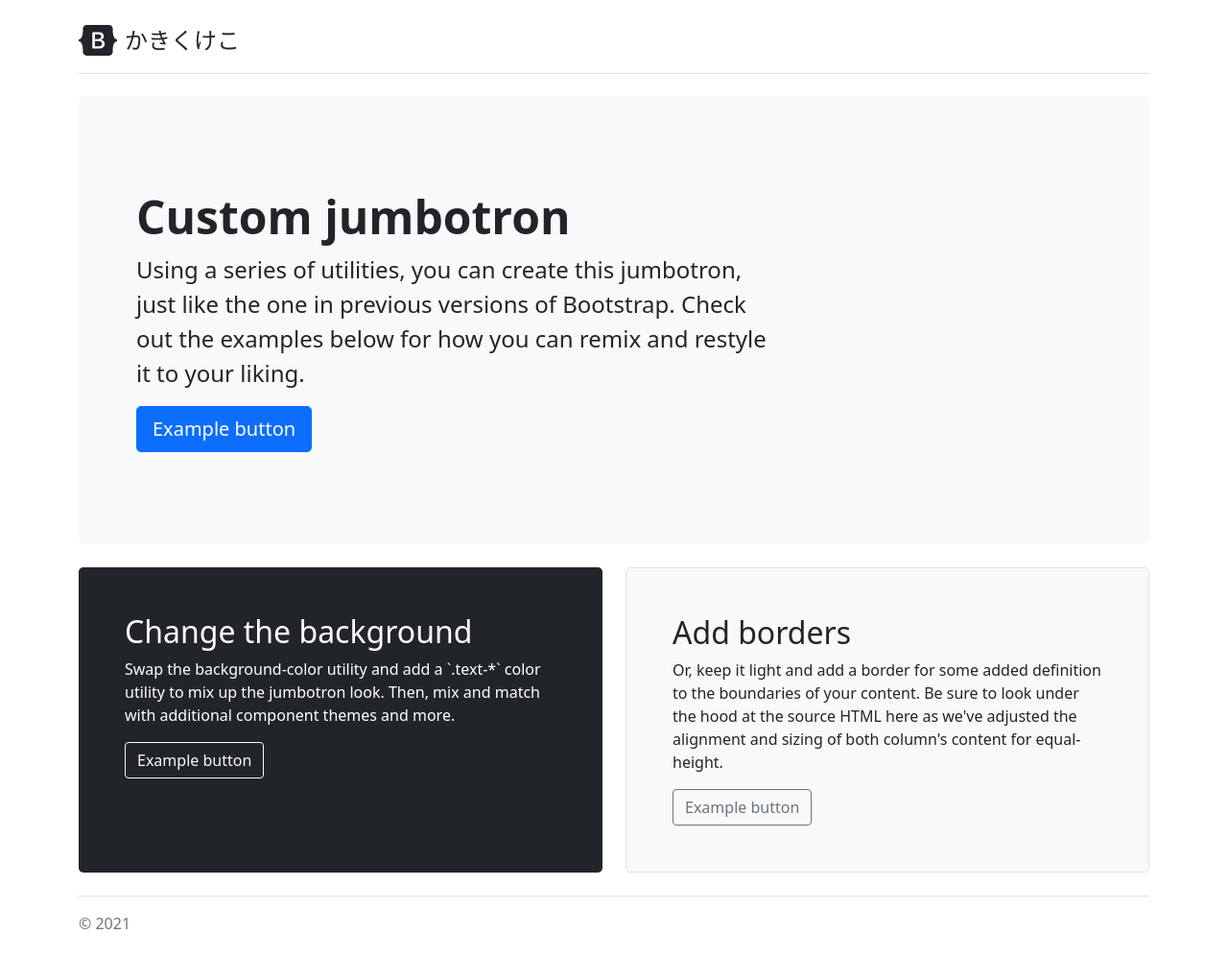
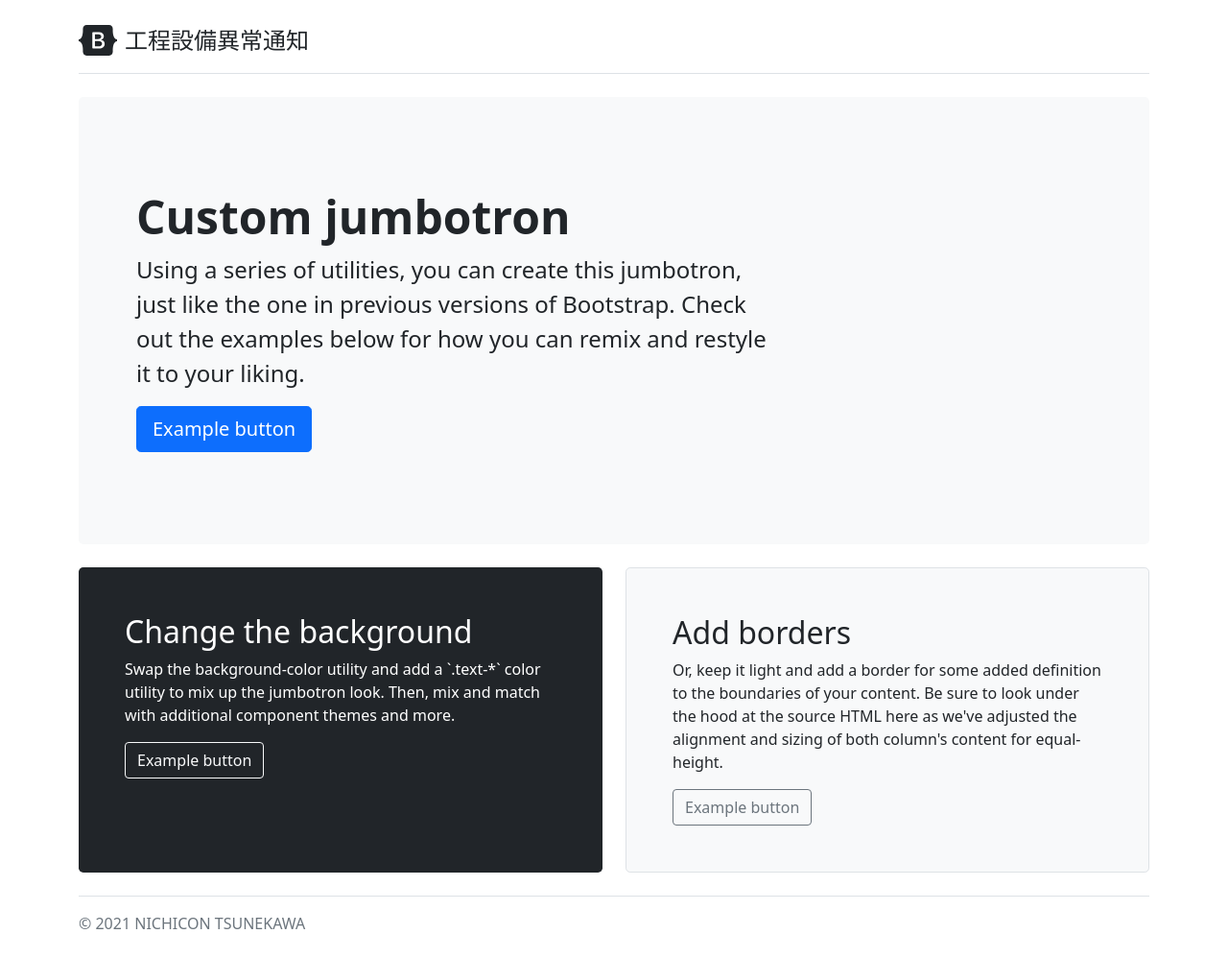
Before and after one commit to nichiconfirst/testpage, a plain HTML site: page index.html in a window 1280 px wide. Shown: the whole page at 96% size. Drawn offline with Linux system fonts and the light colour scheme.

Commit message:
Update index.html

```diff
--- a/index.html
+++ b/index.html
@@ -49,7 +49,7 @@
 
 
           </svg>
-          <span class="fs-4">かきくけこ</span>
+          <span class="fs-4">工程設備異常通知</span>
         </a>
       </header>
 
@@ -84,7 +84,7 @@
       </div>
 
       <footer class="pt-3 mt-4 text-muted border-top">
-        &copy; 2021
+        &copy; 2021 NICHICON TSUNEKAWA
       </footer>
     </div>
   </main>
```
